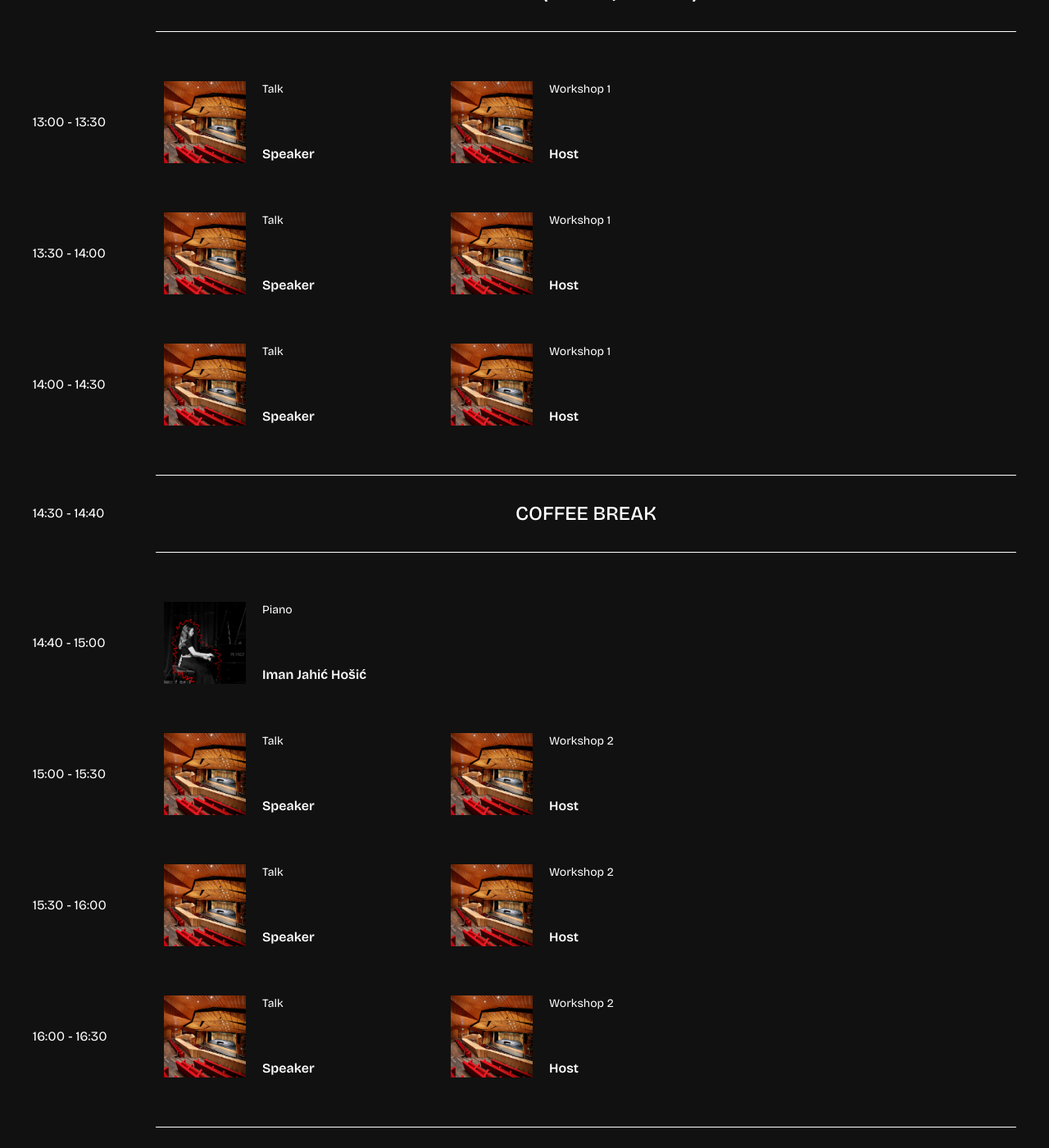
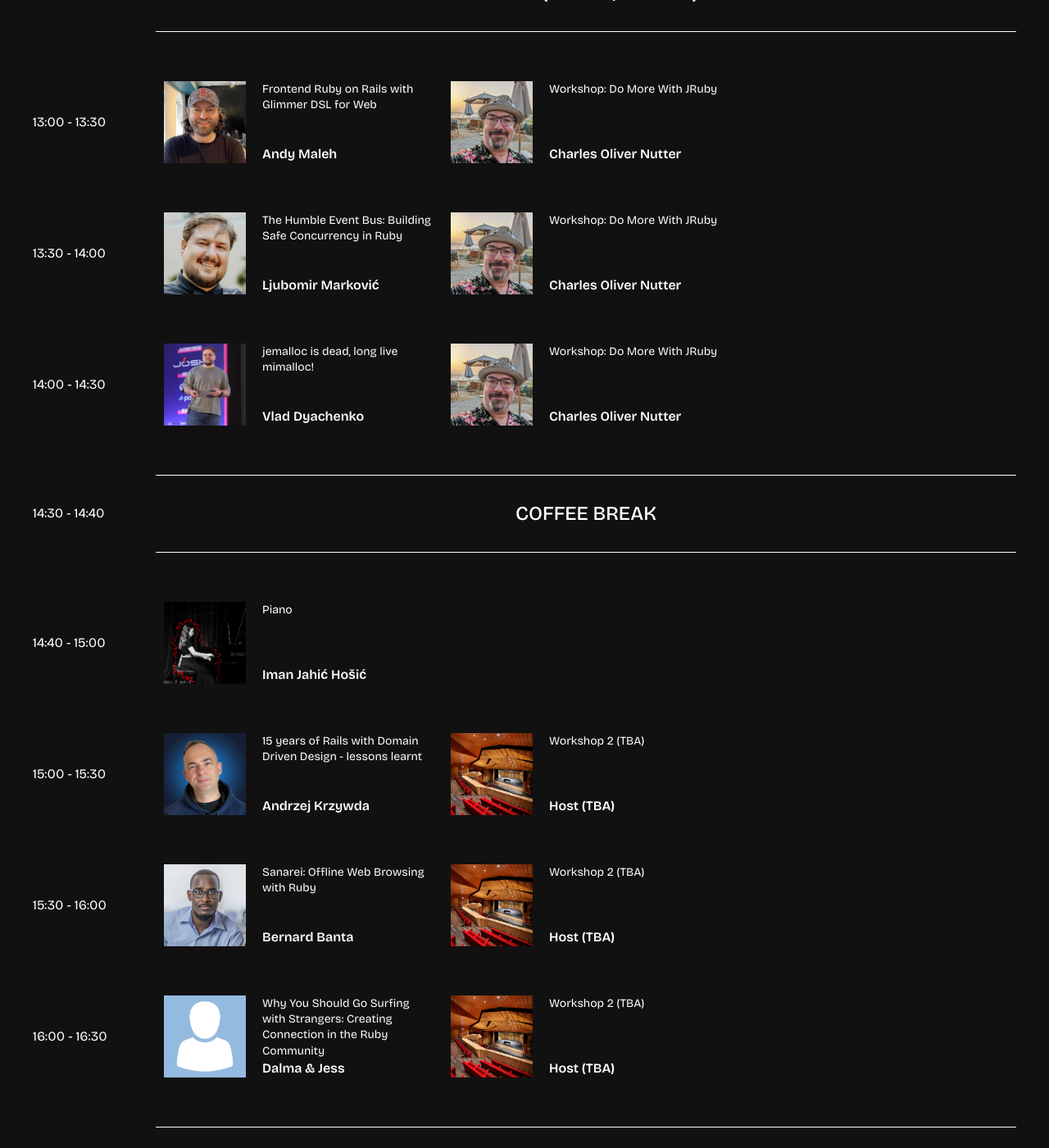
Before and after one commit to Ruby-Austria/rubyconf, a Jekyll site: the page built from index.html, in a window 1280 px wide and 1400 px high, scrolled down 5718 px. Shown: the whole window at 82% size. Built offline with Jekyll 4.4.1, drawn with Linux system fonts in a browser that asks for light colours; comment, search, counter and statistics services are not loaded; some of the changed text lies outside the part shown.

Commit message:
first version of agenda

```diff
--- a/_includes/agenda/agenda_day_one.html
+++ b/_includes/agenda/agenda_day_one.html
@@ -23,7 +23,37 @@
       </div>
     </div>
     <div class="schedule__row">
-      <div class="schedule__time">18:10 - 18:30</div>
+      <div class="schedule__time">18:10 - 18:40</div>
+      <div class="schedule__item">
+        <a href="https://marcoroth.dev/" target="_blank" class="schedule__item__image" style="background: url(/assets/images/speakers/marco.jpg) center center / cover no-repeat;"></a>
+        <div class="schedule__item__content">
+          <h5 class="schedule__item__title">Herb & ReActionView: Mid-2026 Progress Update</h5>
+          <p class="schedule__item__speaker">Marco Roth</p>
+        </div>
+      </div>
+    </div>
+    <div class="schedule__row">
+      <div class="schedule__time">18:50 - 19:20</div>
+      <div class="schedule__item">
+        <a href="https://maedi.com/" target="_blank" class="schedule__item__image" style="background: url(/assets/images/speakers/maedi.png) center center / cover no-repeat;"></a>
+        <div class="schedule__item__content">
+          <h5 class="schedule__item__title">Introducing Raindeer</h5>
+          <p class="schedule__item__speaker">Maedi Prichard</p>
+        </div>
+      </div>
+    </div>
+    <div class="schedule__row">
+      <div class="schedule__time">19:30 - 20:00</div>
+      <div class="schedule__item">
+        <a href="https://x.com/bbatsov" target="_blank" class="schedule__item__image" style="background: url(/assets/images/speakers/bbatsov.jpg) center center / cover no-repeat;"></a>
+        <div class="schedule__item__content">
+          <h5 class="schedule__item__title">RuboCop 2.0: Where do we go now?</h5>
+          <p class="schedule__item__speaker">Bozhidar Batsov</p>
+        </div>
+      </div>
+    </div>
+    <div class="schedule__row">
+      <div class="schedule__time">20:10 - 20:30</div>
       <div class="schedule__item">
         <a hhref="https://www.hdm.at/" target="_blank" class="schedule__item__image" style="background: url(/assets/images/speakers/Nadir\ -\ web.png) center center / cover no-repeat;"></a>
         <div class="schedule__item__content">
@@ -33,27 +63,7 @@
       </div>
     </div>
     <div class="schedule__row">
-      <div class="schedule__time">18:30 - 19:00</div>
-      <div class="schedule__item">
-        <a href="https://www.hdm.at/" target="_blank" class="schedule__item__image" style="background: url(/assets/images/hdm_stage.jpg) center center / cover no-repeat;"></a>
-        <div class="schedule__item__content">
-          <h5 class="schedule__item__title">Talk</h5>
-          <p class="schedule__item__speaker">Speaker</p>
-        </div>
-      </div>
-    </div>
-    <div class="schedule__row">
-      <div class="schedule__time">19:00 - 19:30</div>
-      <div class="schedule__item">
-        <a href="https://www.hdm.at/" target="_blank" class="schedule__item__image" style="background: url(/assets/images/hdm_stage.jpg) center center / cover no-repeat;"></a>
-        <div class="schedule__item__content">
-          <h5 class="schedule__item__title">Talk</h5>
-          <p class="schedule__item__speaker">Speaker</p>
-        </div>
-      </div>
-    </div>
-    <div class="schedule__row">
-      <div class="schedule__time">19:30 - ?</div>
+      <div class="schedule__time">20:30 - ?</div>
       <div class="schedule__item">
         <a href="https://www.hdm.at/" target="_blank" class="schedule__item__image" style="background: url(/assets/images/hdm_stage.jpg) center center / cover no-repeat;"></a>
         <div class="schedule__item__content">
--- a/_includes/agenda/agenda_day_two.html
+++ b/_includes/agenda/agenda_day_two.html
@@ -57,10 +57,10 @@
     <div class="schedule__row">
       <div class="schedule__time">11:00 - 11:30</div>
       <div class="schedule__item">
-        <a href="https://muth.at/" target="_blank" class="schedule__item__image" style="background: url(/assets/images/stage.jpg) center center / cover no-repeat;"></a>
+        <a href="https://x.com/KinseyAnnDurham" target="_blank" class="schedule__item__image" style="background: url(/assets/images/speakers/kinsey.png) center center / cover no-repeat;"></a>
         <div class="schedule__item__content">
-          <h5 class="schedule__item__title">Talk</h5>
-          <p class="schedule__item__speaker">Speaker</p>
+          <h5 class="schedule__item__title">Composing Agentic Systems in Ruby: Turning AI Chaos into Harmony</h5>
+          <p class="schedule__item__speaker">Kinsey Durham Grace</p>
         </div>
       </div>
       <div class="schedule__item">
@@ -71,10 +71,10 @@
     <div class="schedule__row">
       <div class="schedule__time">11:30 - 12:00</div>
       <div class="schedule__item">
-        <a href="https://muth.at/" target="_blank" class="schedule__item__image" style="background: url(/assets/images/stage.jpg) center center / cover no-repeat;"></a>
+        <a href="https://x.com/palkan_tula" target="_blank" class="schedule__item__image" style="background: url(/assets/images/speakers/vladimir.jpg) center center / cover no-repeat;"></a>
         <div class="schedule__item__content">
-          <h5 class="schedule__item__title">Talk</h5>
-          <p class="schedule__item__speaker">Speaker</p>
+          <h5 class="schedule__item__title">Pattern matching on the loose</h5>
+          <p class="schedule__item__speaker">Vladimir Dementeyev</p>
         </div>
       </div>
       <div class="schedule__item">
@@ -91,51 +91,51 @@
     <div class="schedule__row">
       <div class="schedule__time">13:00 - 13:30</div>
       <div class="schedule__item">
-        <a href="https://muth.at/" target="_blank" class="schedule__item__image" style="background: url(/assets/images/stage.jpg) center center / cover no-repeat;"></a>
+        <a href="https://x.com/AndyObtiva" target="_blank" class="schedule__item__image" style="background: url(/assets/images/speakers/andy.jpeg) center center / cover no-repeat;"></a>
         <div class="schedule__item__content">
-          <h5 class="schedule__item__title">Talk</h5>
-          <p class="schedule__item__speaker">Speaker</p>
+          <h5 class="schedule__item__title">Frontend Ruby on Rails with Glimmer DSL for Web</h5>
+          <p class="schedule__item__speaker">Andy Maleh</p>
         </div>
       </div>
       <div class="schedule__item">
-        <a href="https://muth.at/" target="_blank" class="schedule__item__image" style="background: url(/assets/images/stage.jpg) center center / cover no-repeat;"></a>
+        <a href="https://x.com/headius" target="_blank" class="schedule__item__image" style="background: url(/assets/images/speakers/charles.jpg) center center / cover no-repeat;"></a>
         <div class="schedule__item__content">
-          <h5 class="schedule__item__title">Workshop 1</h5>
-          <p class="schedule__item__speaker">Host</p>
+          <h5 class="schedule__item__title">Workshop: Do More With JRuby</h5>
+          <p class="schedule__item__speaker">Charles Oliver Nutter</p>
         </div>
       </div>
     </div>
     <div class="schedule__row">
       <div class="schedule__time">13:30 - 14:00</div>
       <div class="schedule__item">
-        <a href="https://muth.at/" target="_blank" class="schedule__item__image" style="background: url(/assets/images/stage.jpg) center center / cover no-repeat;"></a>
+        <a href="https://tcb.si/" target="_blank" class="schedule__item__image" style="background: url(/assets/images/speakers/ljubomir.jpg) center center / cover no-repeat;"></a>
         <div class="schedule__item__content">
-          <h5 class="schedule__item__title">Talk</h5>
-          <p class="schedule__item__speaker">Speaker</p>
+          <h5 class="schedule__item__title">The Humble Event Bus: Building Safe Concurrency in Ruby</h5>
+          <p class="schedule__item__speaker">Ljubomir Marković</p>
         </div>
       </div>
       <div class="schedule__item">
-        <a href="https://muth.at/" target="_blank" class="schedule__item__image" style="background: url(/assets/images/stage.jpg) center center / cover no-repeat;"></a>
+        <a href="https://x.com/headius" target="_blank" class="schedule__item__image" style="background: url(/assets/images/speakers/charles.jpg) center center / cover no-repeat;"></a>
         <div class="schedule__item__content">
-          <h5 class="schedule__item__title">Workshop 1</h5>
-          <p class="schedule__item__speaker">Host</p>
+          <h5 class="schedule__item__title">Workshop: Do More With JRuby</h5>
+          <p class="schedule__item__speaker">Charles Oliver Nutter</p>
         </div>
       </div>
     </div>
     <div class="schedule__row">
       <div class="schedule__time">14:00 - 14:30</div>
       <div class="schedule__item">
-        <a href="https://muth.at/" target="_blank" class="schedule__item__image" style="background: url(/assets/images/stage.jpg) center center / cover no-repeat;"></a>
+        <a href="https://wowinter13.com/" target="_blank" class="schedule__item__image" style="background: url(/assets/images/speakers/vlad.jpg) center center / cover no-repeat;"></a>
         <div class="schedule__item__content">
-          <h5 class="schedule__item__title">Talk</h5>
-          <p class="schedule__item__speaker">Speaker</p>
+          <h5 class="schedule__item__title">jemalloc is dead, long live mimalloc!</h5>
+          <p class="schedule__item__speaker">Vlad Dyachenko</p>
         </div>
       </div>
       <div class="schedule__item">
-        <a href="https://muth.at/" target="_blank" class="schedule__item__image" style="background: url(/assets/images/stage.jpg) center center / cover no-repeat;"></a>
+        <a href="https://x.com/headius" target="_blank" class="schedule__item__image" style="background: url(/assets/images/speakers/charles.jpg) center center / cover no-repeat;"></a>
         <div class="schedule__item__content">
-          <h5 class="schedule__item__title">Workshop 1</h5>
-          <p class="schedule__item__speaker">Host</p>
+          <h5 class="schedule__item__title">Workshop: Do More With JRuby</h5>
+          <p class="schedule__item__speaker">Charles Oliver Nutter</p>
         </div>
       </div>
     </div>
@@ -162,51 +162,51 @@
     <div class="schedule__row">
       <div class="schedule__time">15:00 - 15:30</div>
       <div class="schedule__item">
-        <a href="https://muth.at/" target="_blank" class="schedule__item__image" style="background: url(/assets/images/stage.jpg) center center / cover no-repeat;"></a>
+        <a href="https://arkency.com/" target="_blank" class="schedule__item__image" style="background: url(/assets/images/speakers/andrzej.png) center center / cover no-repeat;"></a>
         <div class="schedule__item__content">
-          <h5 class="schedule__item__title">Talk</h5>
-          <p class="schedule__item__speaker">Speaker</p>
+          <h5 class="schedule__item__title">15 years of Rails with Domain Driven Design - lessons learnt </h5>
+          <p class="schedule__item__speaker">Andrzej Krzywda</p>
         </div>
       </div>
       <div class="schedule__item">
         <a href="https://muth.at/" target="_blank" class="schedule__item__image" style="background: url(/assets/images/stage.jpg) center center / cover no-repeat;"></a>
         <div class="schedule__item__content">
-          <h5 class="schedule__item__title">Workshop 2</h5>
-          <p class="schedule__item__speaker">Host</p>
+          <h5 class="schedule__item__title">Workshop 2 (TBA)</h5>
+          <p class="schedule__item__speaker">Host (TBA)</p>
         </div>
       </div>
     </div>
     <div class="schedule__row">
       <div class="schedule__time">15:30 - 16:00</div>
       <div class="schedule__item">
-        <a href="https://muth.at/" target="_blank" class="schedule__item__image" style="background: url(/assets/images/stage.jpg) center center / cover no-repeat;"></a>
+        <a href="https://www.linkedin.com/in/banta" target="_blank" class="schedule__item__image" style="background: url(/assets/images/speakers/bernard.png) center center / cover no-repeat;"></a>
         <div class="schedule__item__content">
-          <h5 class="schedule__item__title">Talk</h5>
-          <p class="schedule__item__speaker">Speaker</p>
+          <h5 class="schedule__item__title">Sanarei: Offline Web Browsing with Ruby </h5>
+          <p class="schedule__item__speaker">Bernard Banta</p>
         </div>
       </div>
       <div class="schedule__item">
         <a href="https://muth.at/" target="_blank" class="schedule__item__image" style="background: url(/assets/images/stage.jpg) center center / cover no-repeat;"></a>
         <div class="schedule__item__content">
-          <h5 class="schedule__item__title">Workshop 2</h5>
-          <p class="schedule__item__speaker">Host</p>
+          <h5 class="schedule__item__title">Workshop 2 (TBA)</h5>
+          <p class="schedule__item__speaker">Host (TBA)</p>
         </div>
       </div>
     </div>
     <div class="schedule__row">
       <div class="schedule__time">16:00 - 16:30</div>
       <div class="schedule__item">
-        <a href="https://muth.at/" target="_blank" class="schedule__item__image" style="background: url(/assets/images/stage.jpg) center center / cover no-repeat;"></a>
+        <a href="https://www.dalmaboros.com/" target="_blank" class="schedule__item__image" style="background: url(/assets/images/speakers/placeholder.webp) center center / cover no-repeat;"></a>
         <div class="schedule__item__content">
-          <h5 class="schedule__item__title">Talk</h5>
-          <p class="schedule__item__speaker">Speaker</p>
+          <h5 class="schedule__item__title">Why You Should Go Surfing with Strangers: Creating Connection in the Ruby Community </h5>
+          <p class="schedule__item__speaker">Dalma & Jess</p>
         </div>
       </div>
       <div class="schedule__item">
         <a href="https://muth.at/" target="_blank" class="schedule__item__image" style="background: url(/assets/images/stage.jpg) center center / cover no-repeat;"></a>
         <div class="schedule__item__content">
-          <h5 class="schedule__item__title">Workshop 2</h5>
-          <p class="schedule__item__speaker">Host</p>
+          <h5 class="schedule__item__title">Workshop 2 (TBA)</h5>
+          <p class="schedule__item__speaker">Host (TBA)</p>
         </div>
       </div>
     </div>
```
Also changed, not shown: _data/speakers.yml (+102 -0 lines), assets/images/speakers/andrzej.png (added), assets/images/speakers/andy.jpeg (added), assets/images/speakers/bbatsov.jpg (added), assets/images/speakers/bernard.png (added), assets/images/speakers/charles.jpg (added), assets/images/speakers/dalma.jpg (added), assets/images/speakers/kinsey_full.jpg (added), assets/images/speakers/ljubomir.jpg (added), assets/images/speakers/maedi.png (added), assets/images/speakers/marco.jpg (added), assets/images/speakers/placeholder.png (added), assets/images/speakers/placeholder.webp (added), assets/images/speakers/vlad.jpg (added), 1 more files, 1 other file.
